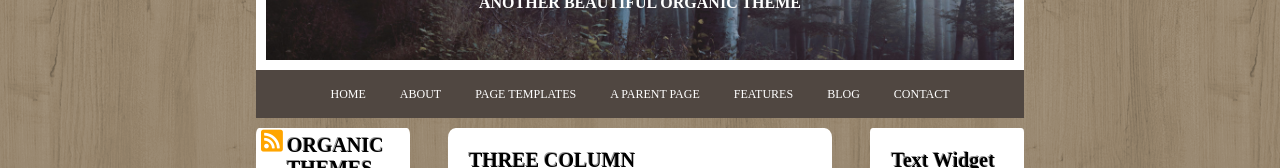
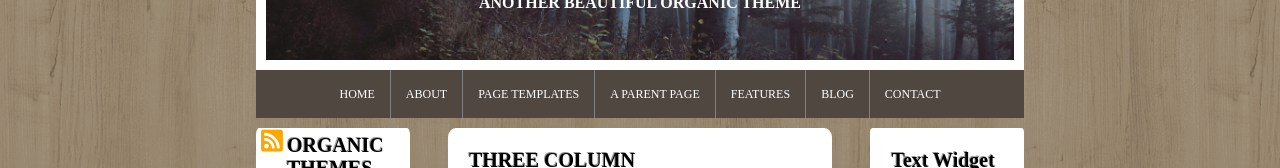
Before and after one commit to SimoneRomiti/htmlcss-wp, a plain HTML site: page index.html in a window 1280 px wide. Shown: the part 180-348 px from the top of the page. Drawn offline with Linux system fonts and the light colour scheme.

Commit message:
Modifica nav

```diff
--- a/css/style.css
+++ b/css/style.css
@@ -51,23 +51,29 @@ header nav{
   width: 100%;
   background: #504741;
   text-align: center;
+  font-size: 0;
 }
 
 nav ul > li{
   list-style: none;
   text-transform: uppercase;
-  font-size: 12px;
   display: inline-block;
-  margin: 0 15px;
+  border-right: 1px solid grey;
+}
+nav ul > li:last-child{
+  border-right: 0;
 }
 
 nav > ul > li > a{
   display: inline-block;
   height: 6vh;
   line-height: 6vh;
+  padding: 0 15px;
+  font-size: 12px;
   text-decoration: none;
   color: white;
 }
+
 
 nav > ul > li > a:hover{
   background: #2D3943;
```
